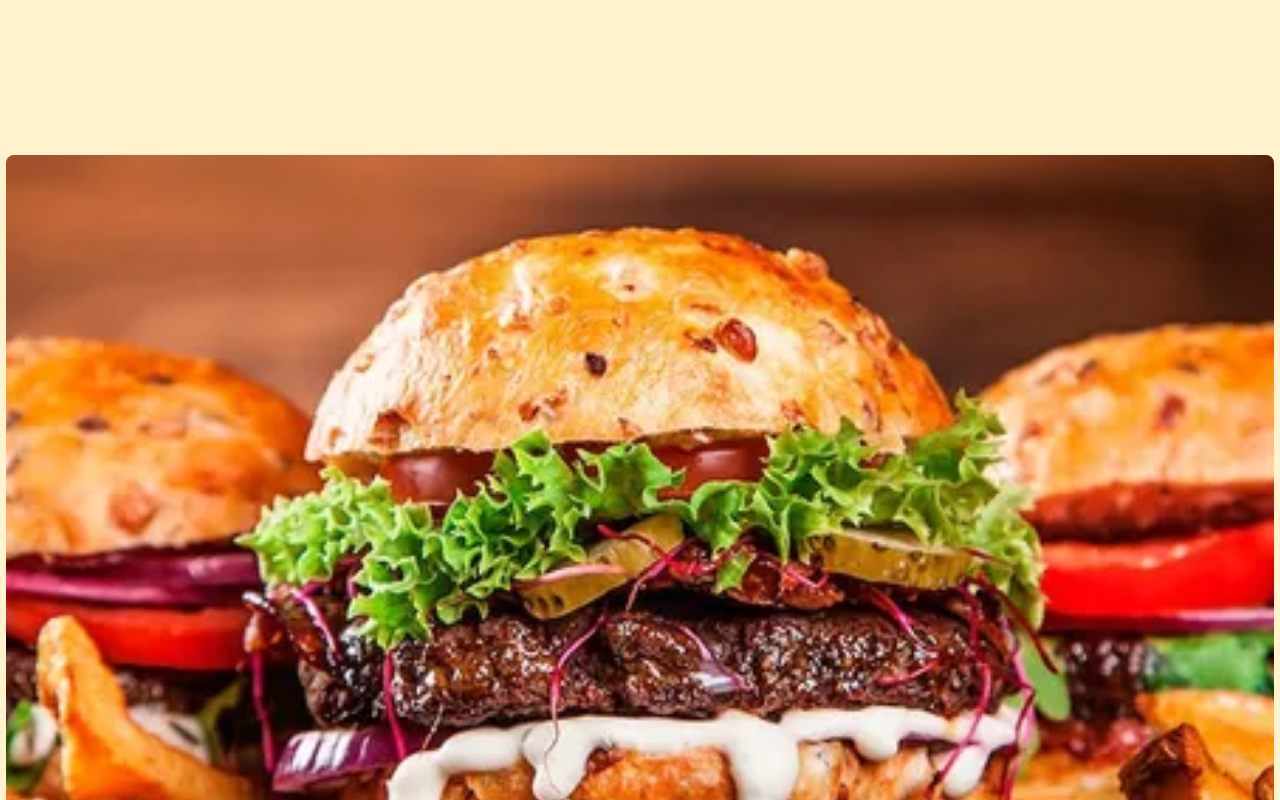
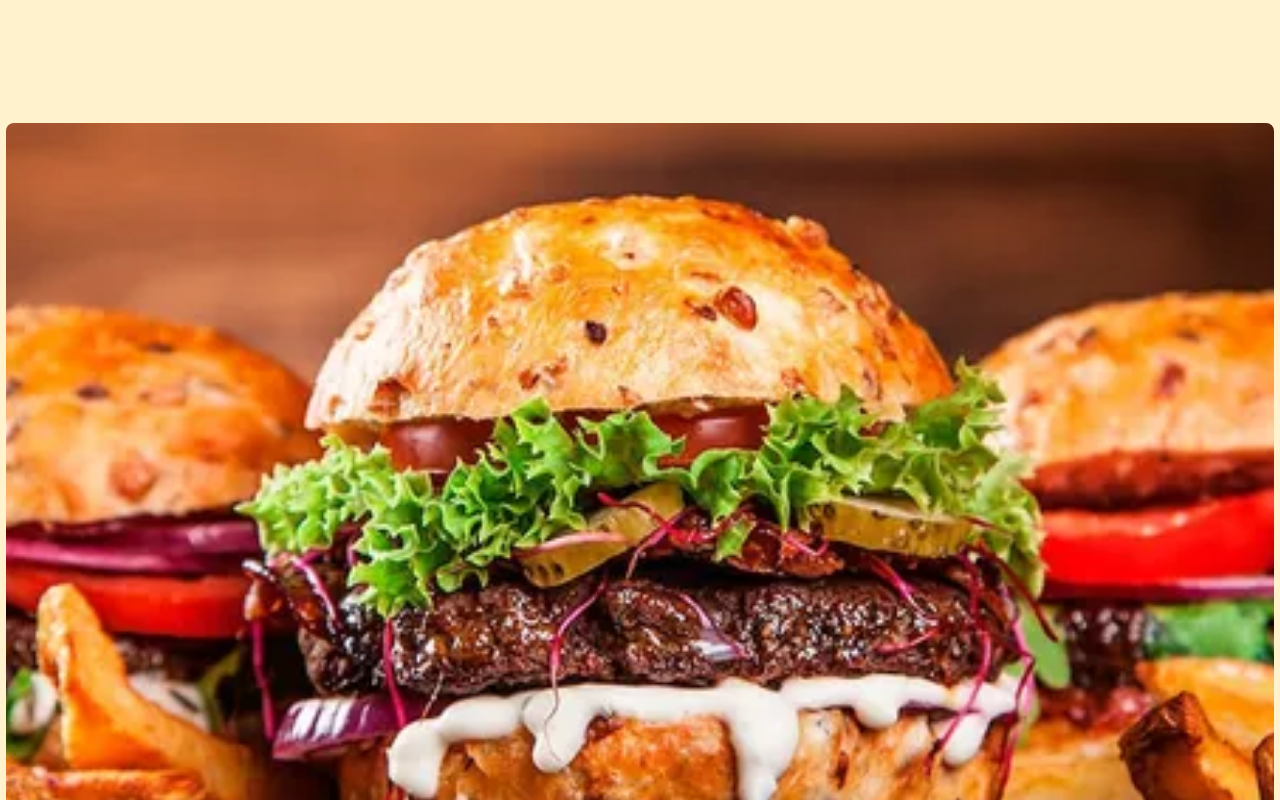
Before and after one commit to Deathvks/EL-REFUGIO-DEL-GOURMET, a React (Vite) app: page / in a window 1280 px wide. Shown: the part 2720-3520 px from the top of the page. Built offline with nearby package versions, Linux system fonts and the light colour scheme.

Commit message:
fixed bugs

```diff
--- a/src/components/card/Card.css
+++ b/src/components/card/Card.css
@@ -349,7 +349,7 @@
     .card {
         display: flex;
         justify-content: center;
-        margin: 9em auto;
+        margin: 7em auto;
         width: 99.1vw;
         height: 102vh;
         border-radius: 8px;
```
